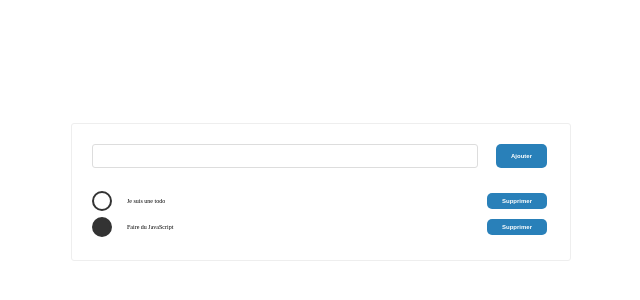
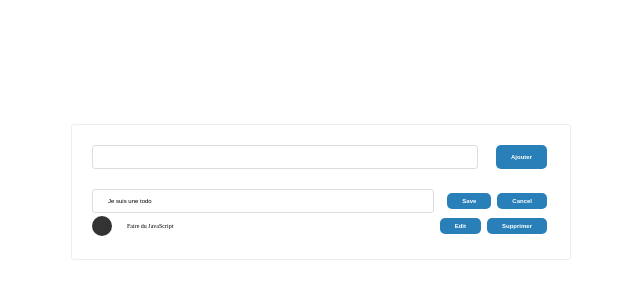
Before and after one commit to Felipebarcon/js-todo-list, a website built with webpack: page src/index.html in a window 1280 px wide. Shown: the part 208-508 px from the top of the page, without its empty margins (319-959 px from the left). Built offline with nearby package versions, Linux system fonts and the light colour scheme.

Commit message:
adding function to edit a todo task

```diff
--- a/src/index.js
+++ b/src/index.js
@@ -15,28 +15,60 @@ const todos = [
   {
     text: "Je suis une todo",
     done: false,
+    editMode: true,
   },
   {
     text: "Faire du JavaScript",
     done: true,
+    editMode: false,
   },
 ];
 
 const displayTodo = () => {
   const todosNode = todos.map((todo, index) => {
-    return createTodoElement(todo, index);
+    if (todo.editMode) {
+      return createTodoEditElement(todo, index);
+    } else {
+      return createTodoElement(todo, index);
+    }
   });
   ul.innerHTML = "";
   ul.append(...todosNode);
 };
 
+const createTodoEditElement = function (todo, index) {
+  const li = document.createElement("li");
+  const input = document.createElement("input");
+  input.type = "text";
+  input.value = todo.text;
+  const buttonSave = document.createElement("button");
+  buttonSave.innerHTML = "Save";
+  const buttonCancel = document.createElement("button");
+  buttonCancel.innerHTML = "Cancel";
+  buttonCancel.addEventListener("click", (e) => {
+    e.stopPropagation();
+    toggleEditMode(index);
+  });
+  buttonSave.addEventListener("click", (e) => {
+    editTodo(index, input);
+  });
+  li.append(input, buttonSave, buttonCancel);
+  return li;
+};
+
 const createTodoElement = (todo, index) => {
   const li = document.createElement("li");
   const buttonDelete = document.createElement("button");
+  const buttonEdit = document.createElement("button");
+  buttonEdit.innerHTML = "Edit";
   buttonDelete.innerHTML = "Supprimer";
   buttonDelete.addEventListener("click", (event) => {
     event.stopPropagation();
     deleteTodo(index);
+  });
+  buttonEdit.addEventListener("click", (e) => {
+    e.stopPropagation();
+    toggleEditMode(index);
   });
   li.innerHTML = `
     <span class="todo ${todo.done ? "done" : ""}"></span>
@@ -45,7 +77,7 @@ const createTodoElement = (todo, index) => {
   li.addEventListener("click", (e) => {
     toggleTodo(index);
   });
-  li.appendChild(buttonDelete);
+  li.append(buttonEdit, buttonDelete);
   return li;
 };
 
@@ -62,9 +94,21 @@ const deleteTodo = (index) => {
   displayTodo();
 };
 
-const toggleTodo = function (index) {
+const toggleTodo = (index) => {
   todos[index].done = !todos[index].done;
   displayTodo();
 };
 
+const toggleEditMode = (index) => {
+  todos[index].editMode = !todos[index].editMode;
+  displayTodo();
+};
+
+const editTodo = (index, input) => {
+  const value = input.value;
+  todos[index].text = value;
+  todos[index].editMode = false;
+  displayTodo();
+};
+
 displayTodo();
--- a/src/style.css
+++ b/src/style.css
@@ -59,6 +59,11 @@ li {
   align-items: center;
 }
 
+li input {
+  flex: 1;
+  margin-right: 1rem;
+}
+
 li p {
   flex: 1;
   padding: 1rem 0;
```
